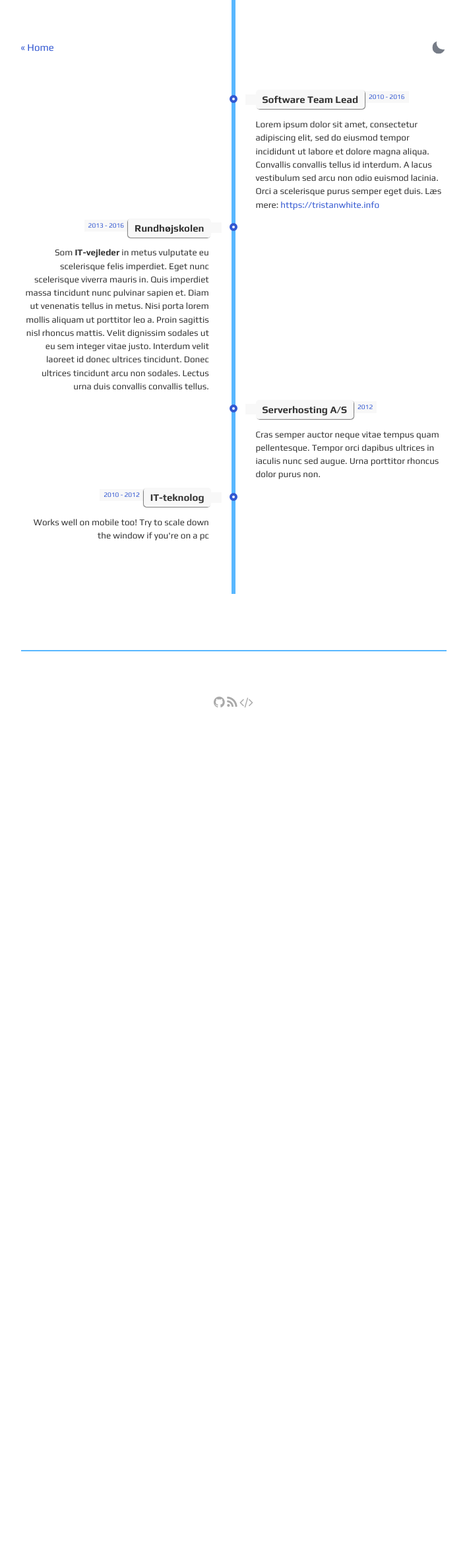
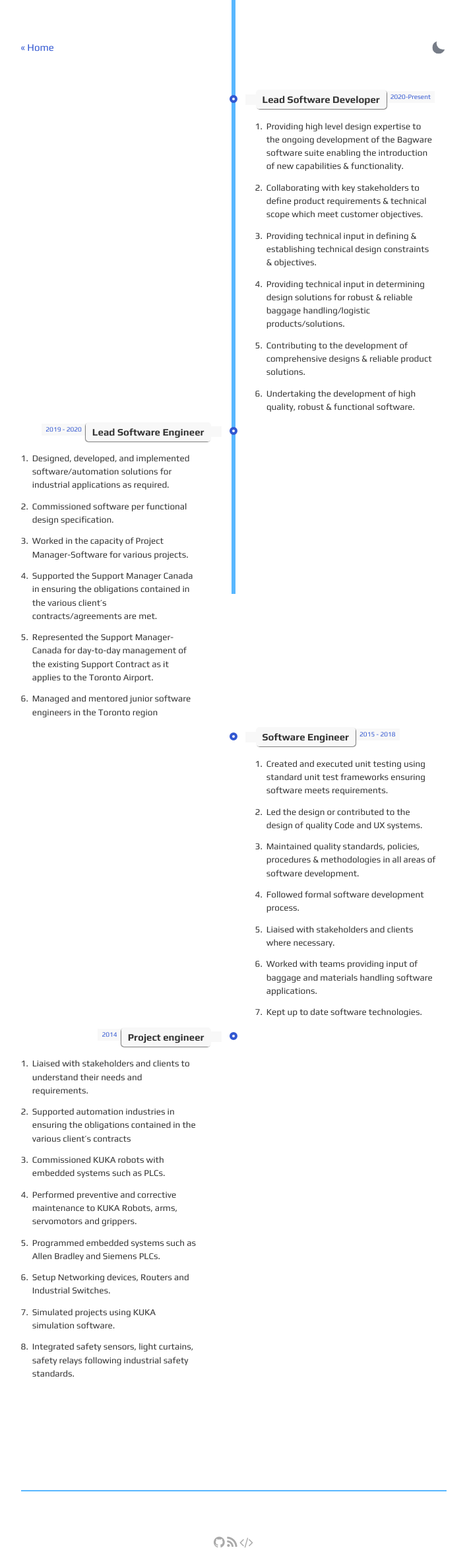
Before and after one commit to solidsnakedev/solidsnakedev.github.io, a Jekyll site: the page built from about.html, in a window 1280 px wide. Shown: the whole page at 66% size, without its empty margins (286-994 px from the left). Built offline with Jekyll 4.4.1, drawn with Linux system fonts in a browser that asks for light colours; before the commit the page ends 1095 px from its top, so only the background shows below that.

Commit message:
update about

```diff
--- a/_sass/_main.scss
+++ b/_sass/_main.scss
@@ -792,4 +792,10 @@ $link-color: var(--link-color);
     z-index: 15;
 
   }
+  li {
+    margin: 0.5em 1em 0 1em;
+    text-align: left;
+    padding: 0.2em;
+  }
+
 }
--- a/about.html
+++ b/about.html
@@ -20,14 +20,18 @@ layout: default
         <li>
             <div class="direction-r">
                 <div class="flag-wrapper">
-                    <span class="flag">Software Team Lead</span>
-                    <span class="time-wrapper"><span class="time">2010 - 2016</span></span>
+                    <span class="flag">Lead Software Developer</span>
+                    <span class="time-wrapper"><span class="time">2020-Present</span></span>
                 </div>
                 <div class="desc">
-                    Lorem ipsum dolor sit amet, consectetur adipiscing elit, sed do eiusmod tempor incididunt
-                    ut labore et dolore magna aliqua. Convallis convallis tellus id interdum. A lacus
-                    vestibulum sed arcu non odio euismod lacinia. Orci a scelerisque purus semper eget duis.
-                    Læs mere: <a href="https://tristanwhite.info" target="_top">https://tristanwhite.info</a>
+                        <ol >
+                        <li>Providing high level design expertise to the ongoing development of the Bagware software suite enabling the introduction of new capabilities & functionality.</li>
+                        <li>Collaborating with key stakeholders to define product requirements & technical scope which meet customer objectives.</li>
+                        <li>Providing technical input in defining & establishing technical design constraints & objectives.</li>
+                        <li>Providing technical input in determining design solutions for robust & reliable baggage handling/logistic products/solutions.</li>
+                        <li>Contributing to the development of comprehensive designs & reliable product solutions.</li>
+                        <li>Undertaking the development of high quality, robust & functional software.
+                        </ol>
                 </div>
             </div>
         </li>
@@ -36,16 +40,18 @@ layout: default
         <li>
             <div class="direction-l">
                 <div class="flag-wrapper">
-                    <span class="flag">Rundhøjskolen</span>
-                    <span class="time-wrapper"><span class="time">2013 - 2016</span></span>
+                    <span class="flag">Lead Software Engineer</span>
+                    <span class="time-wrapper"><span class="time">2019 - 2020</span></span>
                 </div>
                 <div class="desc">
-                    Som <strong>IT-vejleder</strong> in metus vulputate eu scelerisque felis imperdiet.
-                    Eget nunc scelerisque viverra mauris in. Quis imperdiet massa tincidunt nunc pulvinar sapien et.
-                    Diam ut venenatis tellus in metus. Nisi porta lorem mollis aliquam ut porttitor leo a. Proin
-                    sagittis nisl rhoncus mattis. Velit dignissim sodales ut eu sem integer vitae justo. Interdum
-                    velit laoreet id donec ultrices tincidunt. Donec ultrices tincidunt arcu non sodales.
-                    Lectus urna duis convallis convallis tellus.
+                    <ol>
+                        <li>Designed, developed, and implemented software/automation solutions for industrial applications as required.</li>
+                        <li>Commissioned software per functional design specification.</li>
+                        <li>Worked in the capacity of Project Manager-Software for various projects.</li>
+                        <li>Supported the Support Manager Canada in ensuring the obligations contained in the various client’s contracts/agreements are met. </li>
+                        <li>Represented the Support Manager- Canada for day-to-day management of the existing Support Contract as it applies to the Toronto Airport.</li>
+                        <li>Managed and mentored junior software engineers in the Toronto region</li>
+                    </ol>
                 </div>
             </div>
         </li>
@@ -54,12 +60,19 @@ layout: default
         <li>
             <div class="direction-r">
                 <div class="flag-wrapper">
-                    <span class="flag">Serverhosting A/S</span>
-                    <span class="time-wrapper"><span class="time">2012</span></span>
+                    <span class="flag">Software Engineer</span>
+                    <span class="time-wrapper"><span class="time">2015 - 2018</span></span>
                 </div>
                 <div class="desc">
-                    Cras semper auctor neque vitae tempus quam pellentesque. Tempor orci dapibus ultrices
-                    in iaculis nunc sed augue. Urna porttitor rhoncus dolor purus non.
+                    <ol>
+                    <li>Created and executed unit testing using standard unit test frameworks ensuring software meets requirements.</li>
+                    <li>Led the design or contributed to the design of quality Code and UX systems.</li>
+                    <li>Maintained quality standards, policies, procedures & methodologies in all areas of software development.</li>
+                    <li>Followed formal software development process.</li>
+                    <li>Liaised with stakeholders and clients where necessary.</li>
+                    <li>Worked with teams providing input of baggage and materials handling software applications.</li>
+                    <li>Kept up to date software technologies.</li>
+                    </ol>
                 </div>
             </div>
         </li>
@@ -69,11 +82,20 @@ layout: default
         <li>
             <div class="direction-l">
                 <div class="flag-wrapper">
-                    <span class="flag">IT-teknolog</span>
-                    <span class="time-wrapper"><span class="time">2010 - 2012</span></span>
+                    <span class="flag">Project engineer</span>
+                    <span class="time-wrapper"><span class="time">2014</span></span>
                 </div>
                 <div class="desc">
-                    Works well on mobile too! Try to scale down the window if you're on a pc
+                    <ol>
+                        <li>Liaised with stakeholders and clients to understand their needs and requirements.</li>
+                        <li>Supported automation industries  in ensuring the obligations contained in the various client’s contracts</li>
+                        <li>Commissioned KUKA robots with embedded systems such as PLCs.</li>
+                        <li>Performed preventive and corrective maintenance to KUKA Robots, arms, servomotors and grippers.</li>
+                        <li>Programmed embedded systems such as Allen Bradley and Siemens PLCs.</li>
+                        <li>Setup Networking devices, Routers and Industrial Switches.</li>
+                        <li>Simulated projects using KUKA simulation software.</li>
+                        <li>Integrated safety sensors, light curtains, safety relays following industrial safety standards.</li>
+                    </ol>
                 </div>
             </div>
         </li>
```
